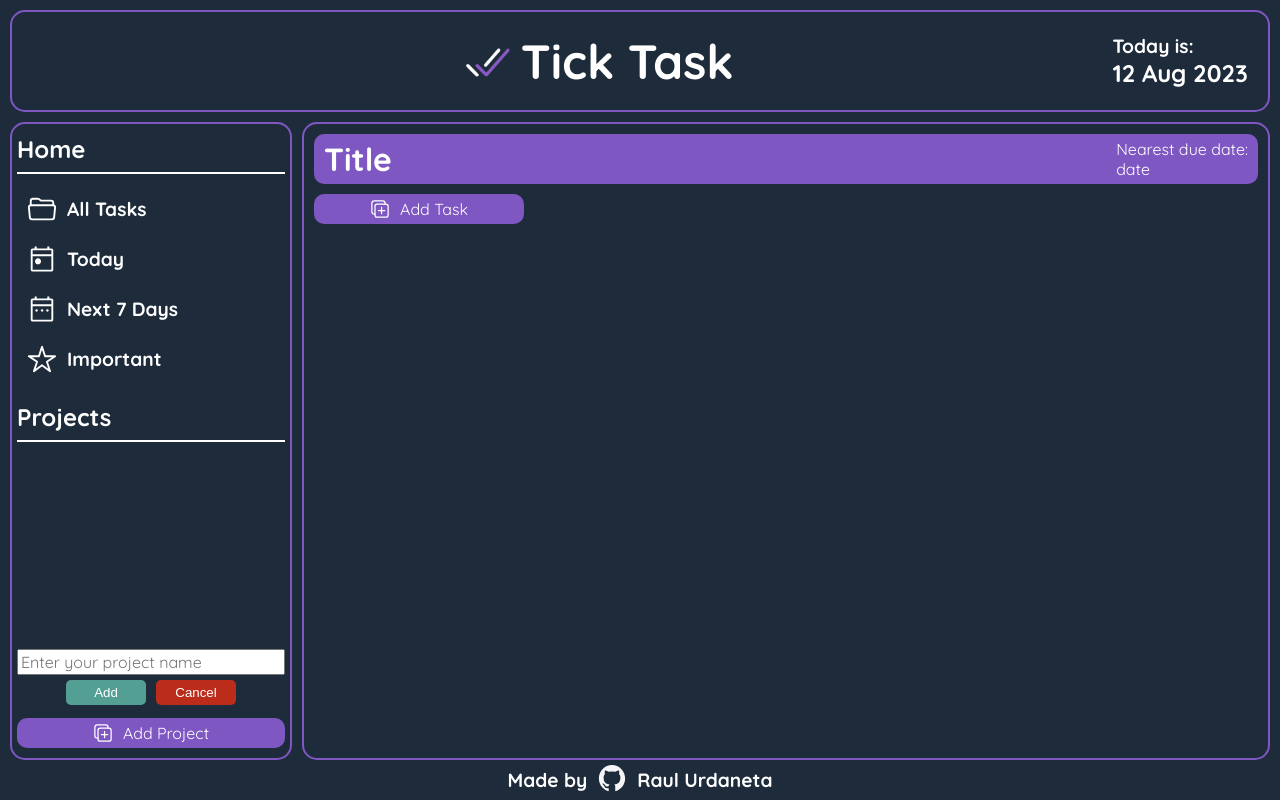
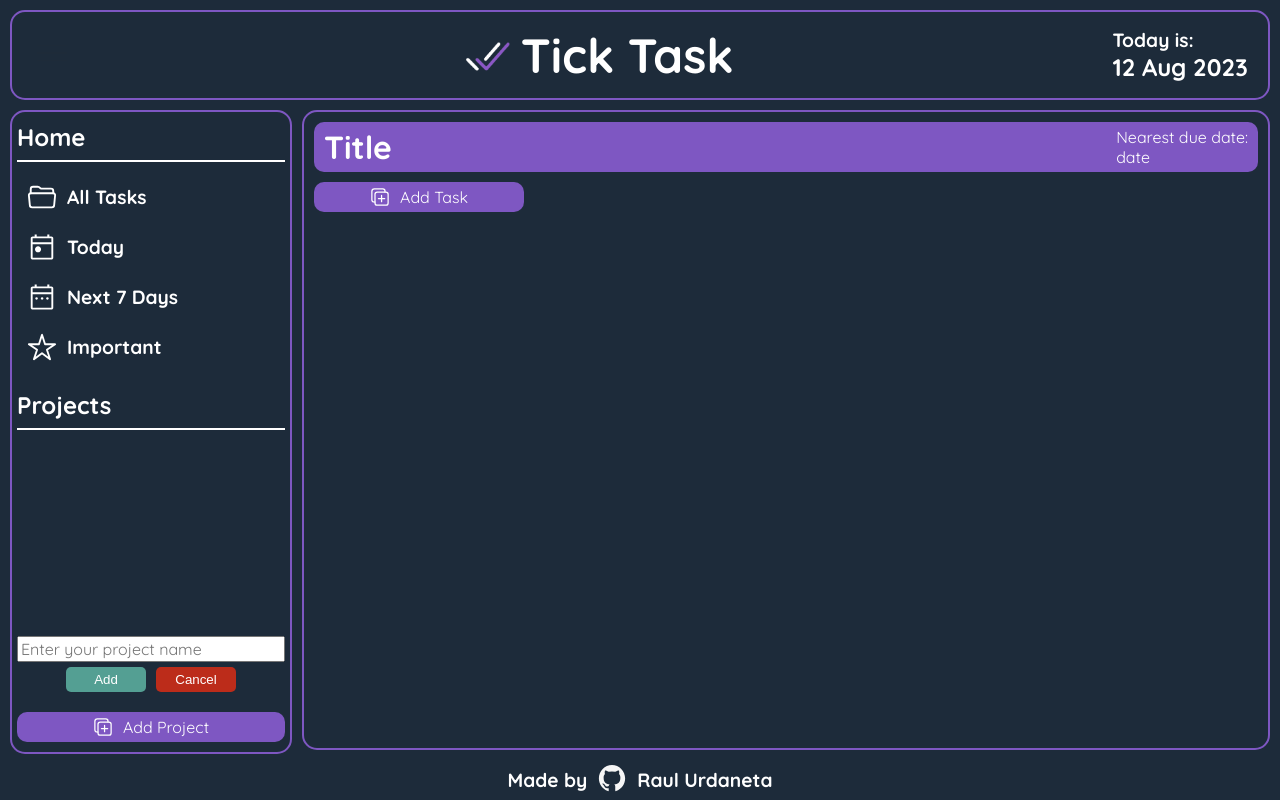
Before and after one commit to RaulUrdanetaG/to-do-list, a website built with webpack: page src/template.html in a window 1280 px wide. Both pictures are taken after a click on the element "Add Project". Built offline with nearby package versions, Linux system fonts and the light colour scheme.

Commit message:
Fixed layout bugs

```diff
--- a/src/scripts/UI.js
+++ b/src/scripts/UI.js
@@ -96,19 +96,6 @@ function sideBar() {
     sideBarContainer.appendChild(projectsContainer);
 
     loadProjects();
-
-    const projectFormContainer = document.createElement('div');
-    projectFormContainer.id = 'new-project-form';
-    projectFormContainer.classList.add('hidden');
-    projectFormContainer.innerHTML = `<div class = 'new-form'>
-                                        <input type = 'text' id = 'new-project-name' placeholder = 'Enter your project name' autocomplete = 'off'>
-                                      </div>
-                                      <div class = 'new-form-buttons'>
-                                        <button class = 'add-button' id = 'add-new-project'>Add</button>
-                                        <button class = 'cancel-button' id = 'cancel-new-project'>Cancel</button>
-                                      </div>`;
-    sideBarContainer.appendChild(projectFormContainer);
-
     addProjectBtn();
 }
 
--- a/src/scripts/UI_Projects.js
+++ b/src/scripts/UI_Projects.js
@@ -12,15 +12,7 @@ export function addProjectBtn() {
     addProjectContainer.innerHTML = `<img src = '${addLogo}'><p>Add Project</p>`;
     sideBar.appendChild(addProjectContainer);
 
-    const addProjectButton = document.getElementById('add-new-project');
-    const cancelNewProjectBtn = document.getElementById('cancel-new-project');
-
     addProjectContainer.onclick = () => { showNewProjectForm() };
-    addProjectButton.onclick = () => {
-        createProject();
-        hideNewProjectForm();
-    };
-    cancelNewProjectBtn.onclick = () => { hideNewProjectForm() };
 }
 
 export function createHomeProjects(title, img) {
@@ -87,7 +79,7 @@ function clearShownProjects() {
 function handleProjectClicks() {
     const projects = document.querySelectorAll('.project');
 
-    document.addEventListener('click', e => {
+    document.addEventListener('click', e => {       //Add event listener for whole screen
         let clickOutside = true;
 
         projects.forEach(project => {
@@ -127,15 +119,43 @@ function handleProjectClicks() {
 }
 
 function showNewProjectForm() {
-    const formContainer = document.getElementById('new-project-form');
-    formContainer.classList.remove('hidden');
+
+    if (document.getElementById('new-project-form')) {
+        return;
+    } else {
+        const addProjectBtn = document.querySelector('.add-project-container');
+        const sideBar = document.getElementById('side-bar');
+        const projectFormContainer = document.createElement('div');
+        projectFormContainer.id = 'new-project-form';
+        projectFormContainer.innerHTML = `<div class = 'new-form'>
+                                            <input type = 'text' id = 'new-project-name' placeholder = 'Enter your project name' autocomplete = 'off'>
+                                          </div>
+                                          <div class = 'new-form-buttons'>
+                                            <button class = 'add-button' id = 'add-new-project'>Add</button>
+                                            <button class = 'cancel-button' id = 'cancel-new-project'>Cancel</button>
+                                          </div>`;
+        sideBar.insertBefore(projectFormContainer,addProjectBtn);
+
+        const addProjectButton = document.getElementById('add-new-project');
+        const cancelNewProjectBtn = document.getElementById('cancel-new-project');
+
+        addProjectButton.onclick = () => {
+            createProject();
+            hideNewProjectForm();
+        };
+
+        cancelNewProjectBtn.onclick = () => { hideNewProjectForm() };
+
+    }
 }
 
 function hideNewProjectForm() {
+    const sideBar = document.getElementById('side-bar');
     const projectFormContainer = document.getElementById('new-project-form');
     const input = document.getElementById('new-project-name');
     input.value = '';
-    projectFormContainer.classList.add('hidden');
+
+    sideBar.removeChild(projectFormContainer);
 }
 
 function showRenameForm(project) {
--- a/src/styles/_sideBar.scss
+++ b/src/styles/_sideBar.scss
@@ -4,7 +4,8 @@
 
 #side-bar {
     display: grid;
-    grid-template-rows: 60px 208px 60px 1fr 65px 49px;
+    grid-template-rows: 60px 208px 60px 1fr;
+    height: 100%;
 
     .home-title,
     .projects-title {
@@ -49,7 +50,7 @@
             filter: $svg-icon-color;
         }
 
-        margin: 0 0 10px;
+        margin: 10px 0;
         border-radius: 10px;
         background-color: $primary-color;
 
@@ -57,8 +58,6 @@
             cursor: pointer;
             opacity: 0.9;
         }
-
-        grid-row: 6/7;
     }
 
     #projects-container {
@@ -85,7 +84,12 @@
                 padding: 5px;
                 border-radius: 5px;
 
+                .rename-option {
+                    margin-bottom: 10px;
+                }
+
                 p {
+
                     &:hover {
                         cursor: pointer;
                         background-color: $selection-color;
@@ -143,10 +147,8 @@
 
             border-radius: 15px;
         }
-
-        max-height: 30vh;
         padding-right: 3px;
-        overflow: auto;
+        overflow-y: auto;
     }
 
     #new-project-form {
@@ -171,12 +173,14 @@
             gap: 10px;
         }
 
-        margin:0;
+        margin:10px 0;
     }
 
     min-width: 268px;
+    max-height: 83vh;
     border: 2px solid $primary-color;
-    margin-top: 10px;
     border-radius: 15px;
     padding: 0 5px;
+    grid-row: 2/3;
+    grid-column: 1/2;
 }
--- a/src/styles/_taskViewer.scss
+++ b/src/styles/_taskViewer.scss
@@ -19,6 +19,8 @@
         }
 
         background-color: $primary-color;
+        height: 50px;
+        margin: 10px 0;
         border-radius: 10px;
         color: $font-color;
     }
@@ -73,8 +75,11 @@
         overflow: auto;
     }
 
-    padding: 10px;
-    margin: 10px 0 0 10px;
+    padding: 0 10px;
+    max-height: 83vh;
+    gap: 10px;
     border: 2px solid $primary-color;
     border-radius: 15px;
+    grid-row: 2/3;
+    grid-column: 2/3;
 }
--- a/src/styles/styles.scss
+++ b/src/styles/styles.scss
@@ -14,9 +14,10 @@ body {
     #content{
         display: grid;
         height: 100%;
-        grid-template-rows: 112px 1fr 40px;
+        grid-template-rows: 100px 1fr 40px;
         grid-template-columns: 1fr 4fr;
         padding: 0 10px;
+        gap: 10px;
     }
 }
 
```
Also changed, not shown: dist/main.js.
